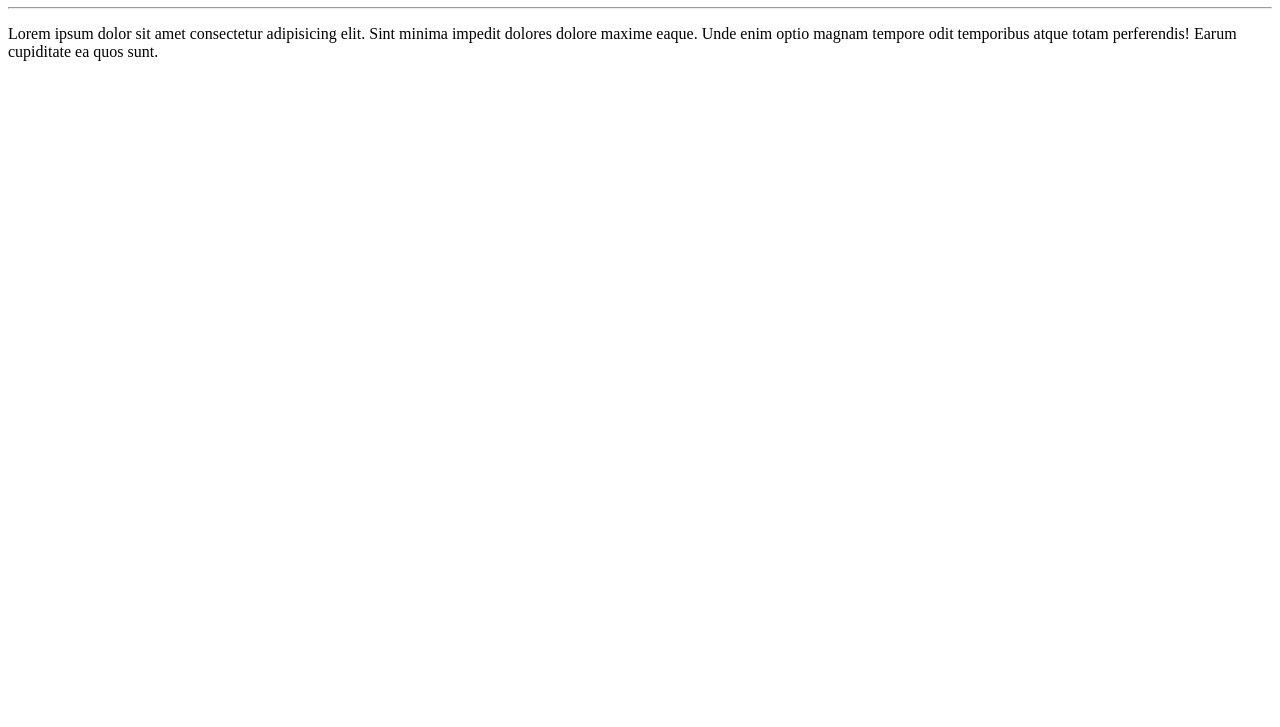
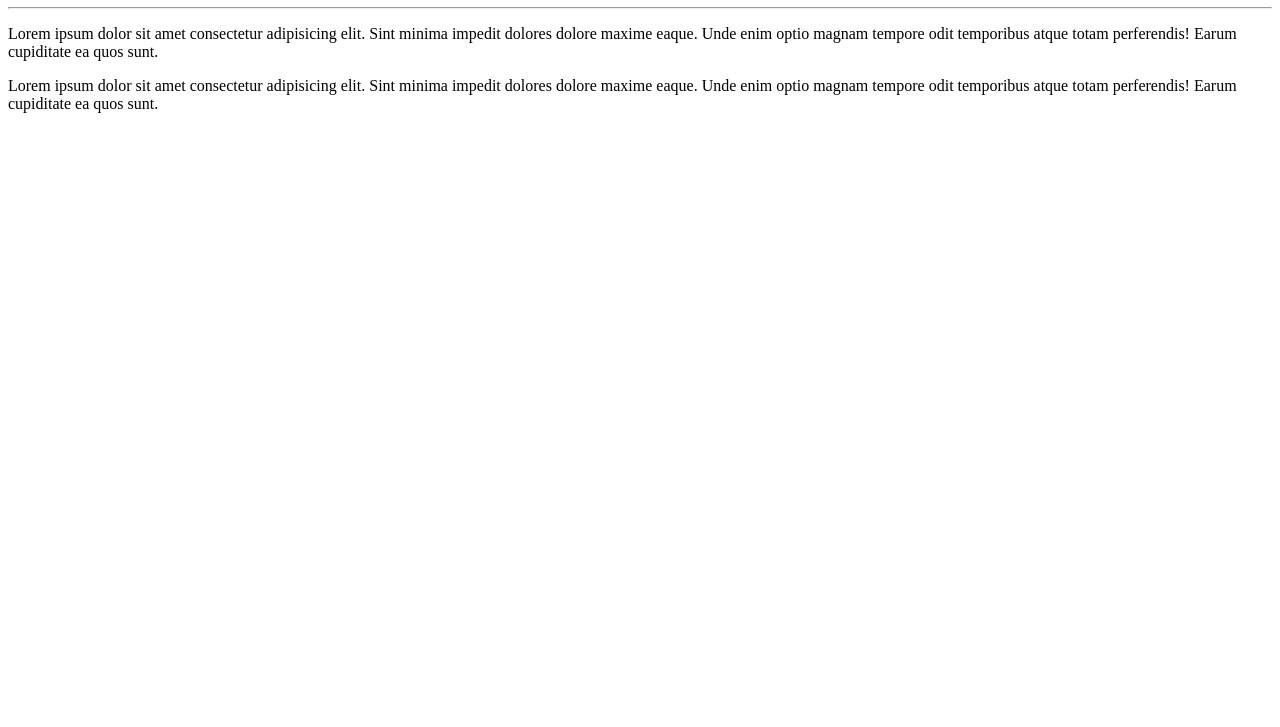
Before and after one commit to RafaelWoiczack/-HelloWorld-, a plain HTML site: page Site-exemplo/index.html in a window 1280 px wide. Shown: the part 73-800 px from the top of the page. Drawn offline with Linux system fonts and the light colour scheme.

Commit message:
Dupliquei uma linha de código

```diff
--- a/Site-exemplo/index.html
+++ b/Site-exemplo/index.html
@@ -9,5 +9,6 @@
     <h1>Olá, Mundo!</h1>
     <hr>
     <p>Lorem ipsum dolor sit amet consectetur adipisicing elit. Sint minima impedit dolores dolore maxime eaque. Unde enim optio magnam tempore odit temporibus atque totam perferendis! Earum cupiditate ea quos sunt.</p>
+    <p>Lorem ipsum dolor sit amet consectetur adipisicing elit. Sint minima impedit dolores dolore maxime eaque. Unde enim optio magnam tempore odit temporibus atque totam perferendis! Earum cupiditate ea quos sunt.</p>
 </body>
 </html>
```
